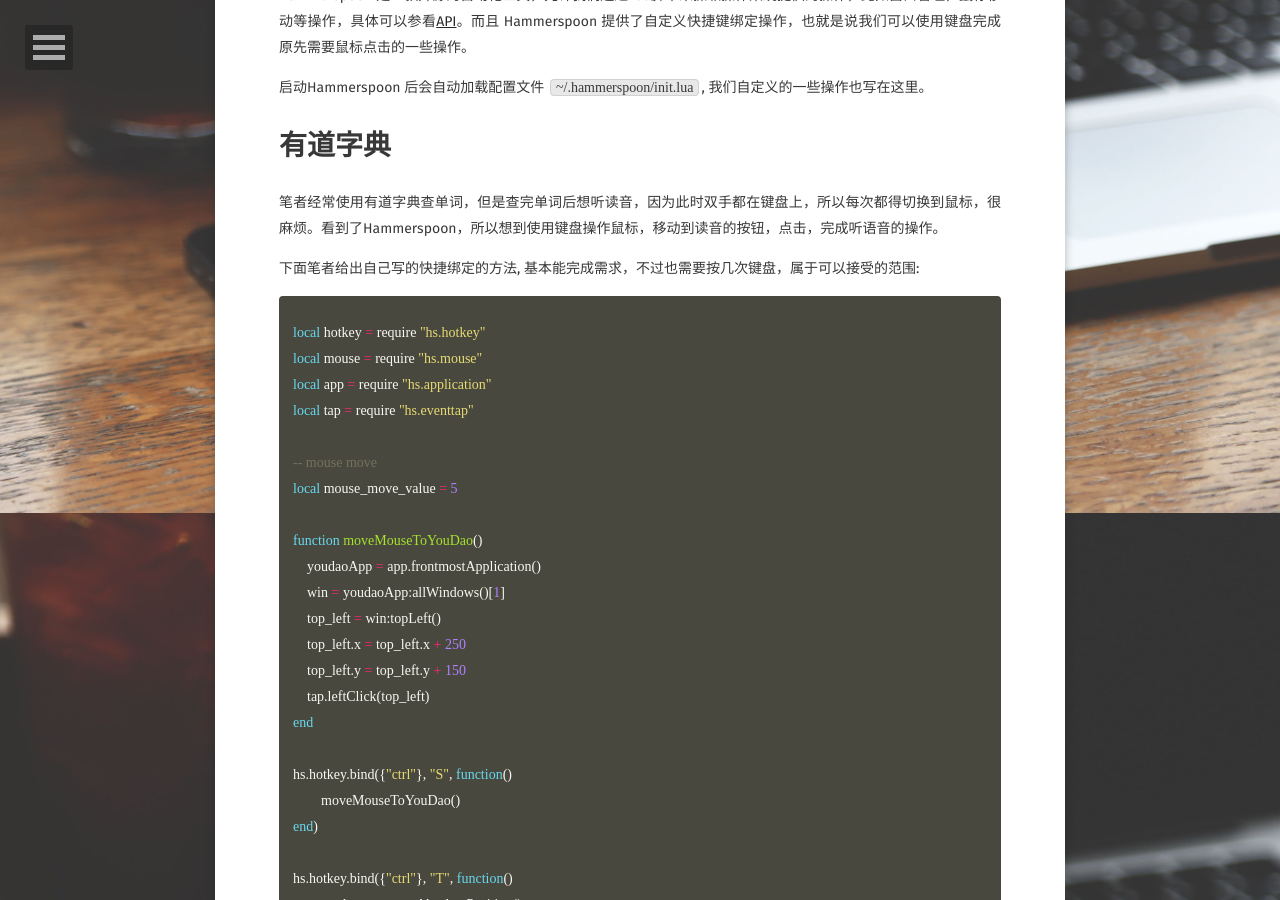
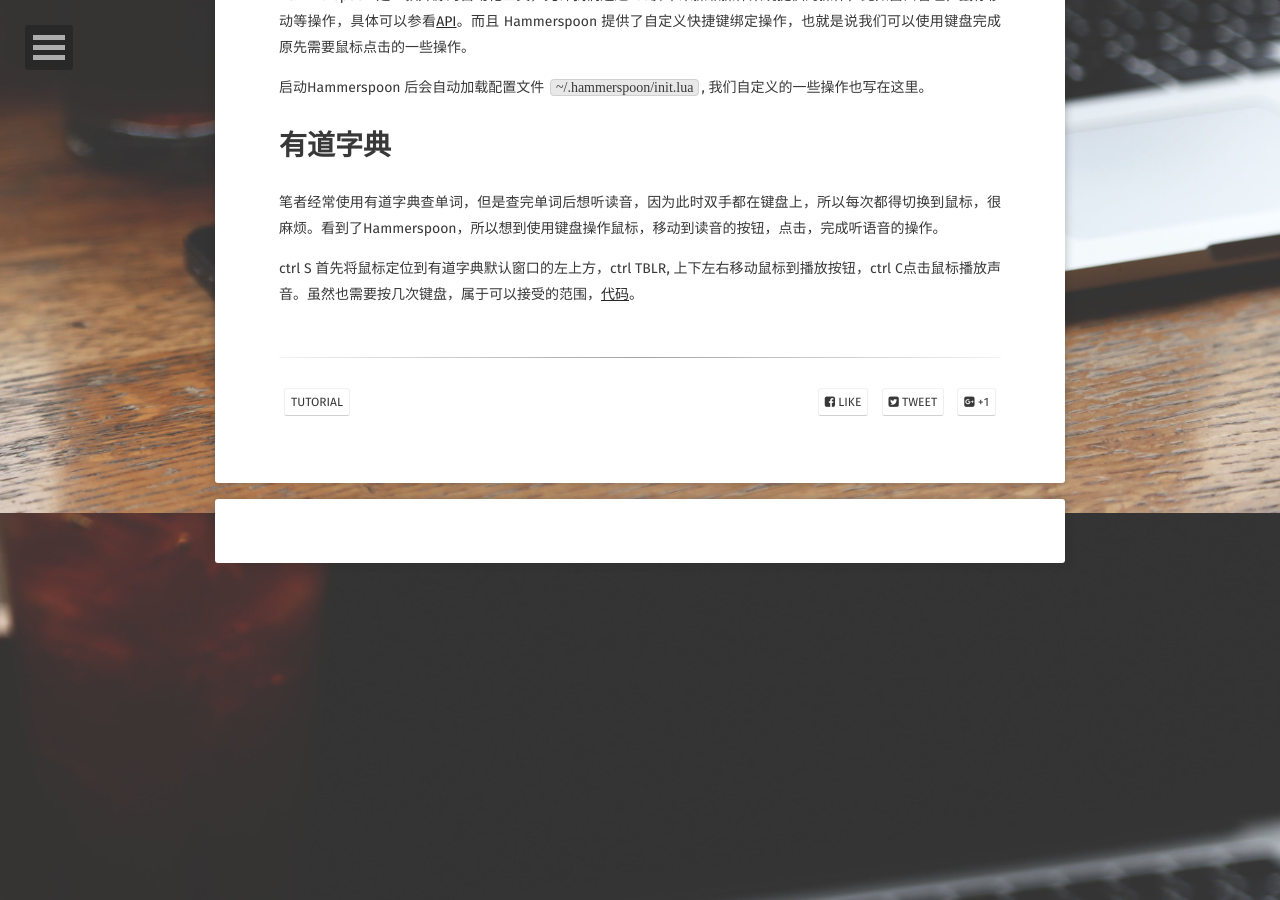
Before and after one commit to longjianjiang/longjianjiang.github.io, a Jekyll site: the page built from _posts/2019-01-19-hammerspoon-usage.md, in a window 1280 px wide and 900 px high, scrolled down 387 px. Built offline with Jekyll 4.4.1, drawn with Linux system fonts in a browser that asks for light colours; some web fonts are replaced; comment, search, counter and statistics services are not loaded; some of the changed text lies outside the part shown.

Commit message:
Update(auto commit)

```diff
--- a/_posts/2019-01-19-hammerspoon-usage.md
+++ b/_posts/2019-01-19-hammerspoon-usage.md
@@ -16,58 +16,4 @@
 
 笔者经常使用有道字典查单词，但是查完单词后想听读音，因为此时双手都在键盘上，所以每次都得切换到鼠标，很麻烦。看到了Hammerspoon，所以想到使用键盘操作鼠标，移动到读音的按钮，点击，完成听语音的操作。
 
-下面笔者给出自己写的快捷绑定的方法, 基本能完成需求，不过也需要按几次键盘，属于可以接受的范围:
-
-{% highlight lua %}
-local hotkey = require "hs.hotkey"
-local mouse = require "hs.mouse"
-local app = require "hs.application"
-local tap = require "hs.eventtap"
-
--- mouse move
-local mouse_move_value = 5
-
-function moveMouseToYouDao()
-    youdaoApp = app.frontmostApplication()
-    win = youdaoApp:allWindows()[1]
-    top_left = win:topLeft()
-    top_left.x = top_left.x + 250
-    top_left.y = top_left.y + 150
-    tap.leftClick(top_left)
-end
-
-hs.hotkey.bind({"ctrl"}, "S", function()
-	moveMouseToYouDao()
-end)
-
-hs.hotkey.bind({"ctrl"}, "T", function()
-	p = hs.mouse.getAbsolutePosition()
-	p.y = p.y - mouse_move_value
-	hs.mouse.setAbsolutePosition(p)
-end)
-
-hs.hotkey.bind({"ctrl"}, "B", function()
-	p = hs.mouse.getAbsolutePosition()
-	p.y = p.y + mouse_move_value
-	hs.mouse.setAbsolutePosition(p)
-end)
-
-hs.hotkey.bind({"ctrl"}, "L", function()
-	p = hs.mouse.getAbsolutePosition()
-	p.x = p.x - mouse_move_value
-	hs.mouse.setAbsolutePosition(p)
-end)
-
-hs.hotkey.bind({"ctrl"}, "R", function()
-	p = hs.mouse.getAbsolutePosition()
-	p.x = p.x + mouse_move_value
-	hs.mouse.setAbsolutePosition(p)
-end)
-
-hs.hotkey.bind({"ctrl"}, "C", function()
-    p = hs.mouse.getAbsolutePosition()
-    tap.leftClick(p)
-end)
-{% endhighlight %}
-
-ctrl S 首先将鼠标定位到有道字典默认窗口的左上方，ctrl TBLR, 上下左右移动鼠标到播放按钮，ctrl C点击鼠标播放声音。
+ctrl S 首先将鼠标定位到有道字典默认窗口的左上方，ctrl TBLR, 上下左右移动鼠标到播放按钮，ctrl C点击鼠标播放声音。虽然也需要按几次键盘，属于可以接受的范围，[代码](https://github.com/longjianjiang/Hammerspoon)。
```
